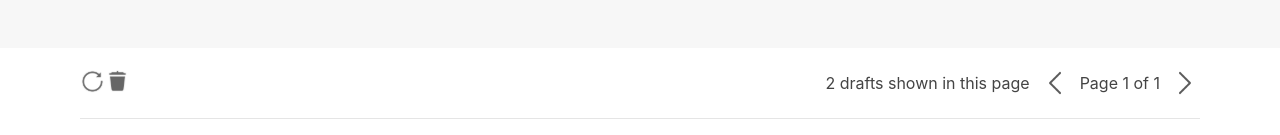
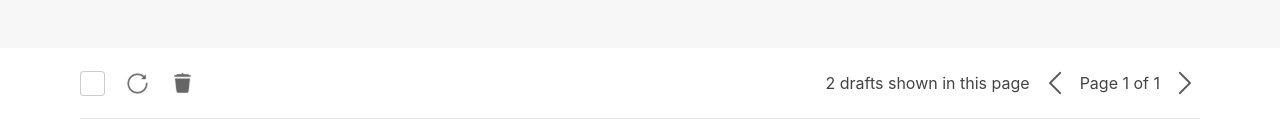
Before and after one commit to AMISTheProject/AMIS, a React (Create React App) app: page /drafts in a window 1280 px wide. Shown: the part 183-318 px from the top of the page. Built offline with nearby package versions, Linux system fonts and the light colour scheme.

Commit message:
Add a custom Checkbox component with styles

```diff
--- a/src/assets/style/styles.css
+++ b/src/assets/style/styles.css
@@ -598,9 +598,70 @@
     color: #444;
 }
 
+.drafts-header-left {
+    display: flex;
+    flex-direction: row;
+    align-items: center;
+    gap: 20px;
+}
+
 .drafts-header-right {
     display: flex;
     flex-direction: row;
     align-items: center;
     gap: 10px;
 }
+
+.custom-checkbox {
+    position: relative;
+    height: 25px;
+    width: 25px;
+    display: block;
+    cursor: pointer;
+  }
+
+  .custom-checkbox input {
+    position: absolute;
+    opacity: 0;
+    cursor: pointer;
+    height: 0;
+    width: 0;
+  }
+
+  .checkmark {
+    position: absolute;
+    top: 0;
+    left: 0;
+    height: 25px;
+    width: 25px;
+    background-color: #fff;
+    border: 1px solid rgba(0, 0, 0, 0.2);
+    border-radius: 4px;
+    transition: background-color 0.3s;
+  }
+
+  .custom-checkbox input:checked ~ .checkmark {
+    background-color: #EB3131;
+  }
+
+  .checkmark:after {
+    content: "";
+    position: absolute;
+    scale: 0;
+    transition: scale 0.2s;
+  }
+
+  .custom-checkbox input:checked ~ .checkmark:after {
+    display: block;
+    scale: 1
+  }
+
+  .custom-checkbox .checkmark:after {
+    left: 8px;
+    top: 2px;
+    width: 5px;
+    height: 12px;
+    border: solid white;
+    border-width: 0 2px 2px 0;
+    transform: rotate(45deg);
+  }
--- /dev/null
+++ b/src/components/Checkbox.js
@@ -0,0 +1,22 @@
+import '../assets/style/styles.css';
+import React, { useState } from 'react';
+
+export const Checkbox = ({value, onChange}) => {
+  const [isChecked, setIsChecked] = useState(value);
+
+  const toggleCheckbox = () => {
+    setIsChecked(!isChecked);
+    onChange(!isChecked);
+  };
+
+  return (
+    <label className="custom-checkbox">
+      <input
+        type="checkbox"
+        checked={isChecked}
+        onChange={toggleCheckbox}
+      />
+      <span className="checkmark"></span>
+    </label>
+  );
+}
--- a/src/screens/Drafts.js
+++ b/src/screens/Drafts.js
@@ -2,12 +2,17 @@ import '../assets/style/styles.css';
 import refreshIcon from '../assets/images/refresh-icon.svg';
 import binIcon from '../assets/images/bin-icon.svg';
 import arrow from '../assets/images/left-arrow-icon.png';
+import { Checkbox } from '../components/Checkbox';
+import React, { useState } from 'react';
 
 export const Drafts = () => {
+    const [headerCheckboxChecked, setHeaderCheckboxChecked] = useState(false);
+
     return (
         <div className='drafts-container'>
             <div className='drafts-header'>
-                <div>
+                <div className='drafts-header-left'>
+                    <Checkbox value={headerCheckboxChecked} onChange={setHeaderCheckboxChecked}/>
                     <img src={refreshIcon} width='25px' height='25px' />
                     <img src={binIcon} width='25px' height='25px' />
                 </div>
```
